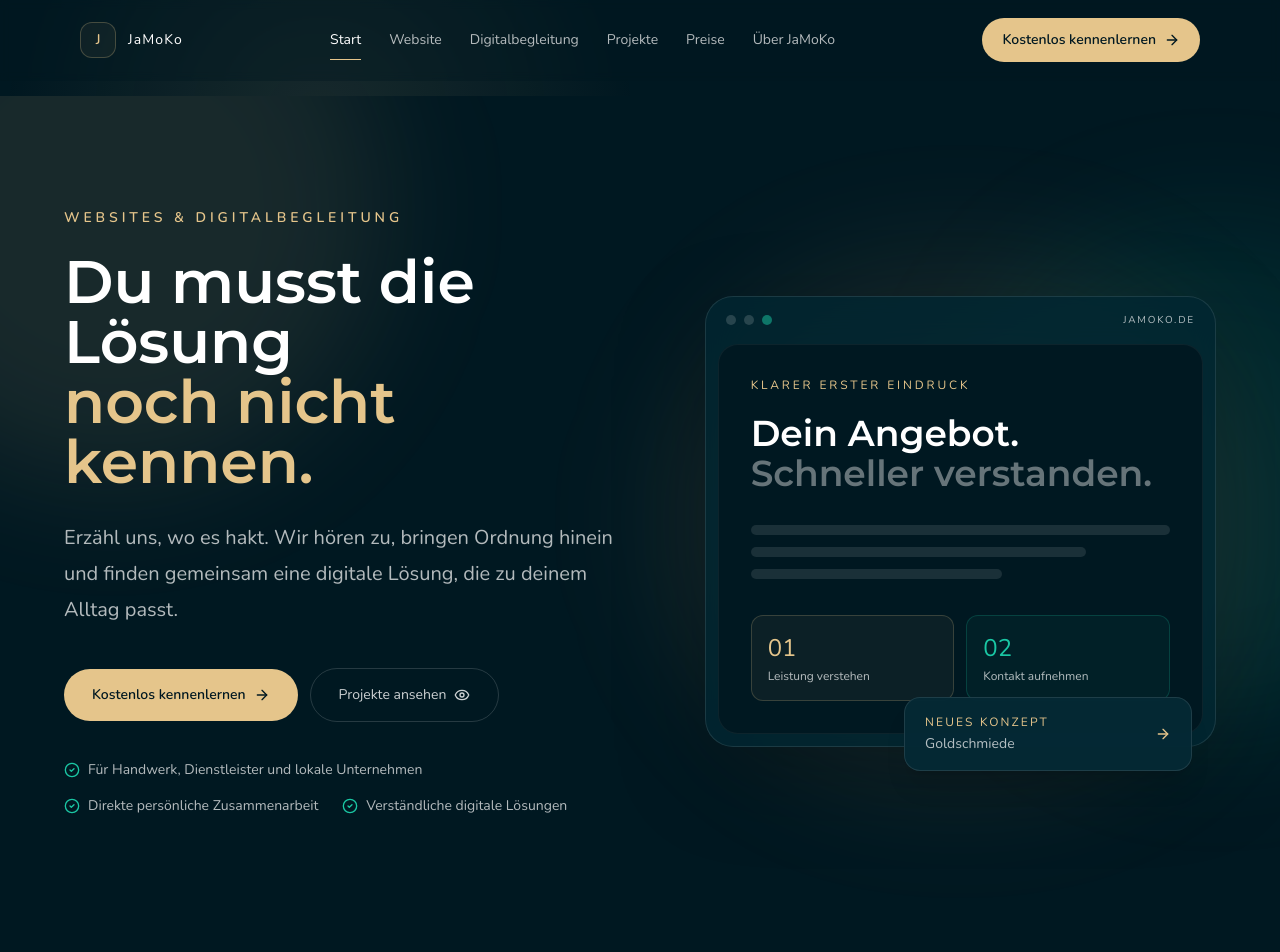
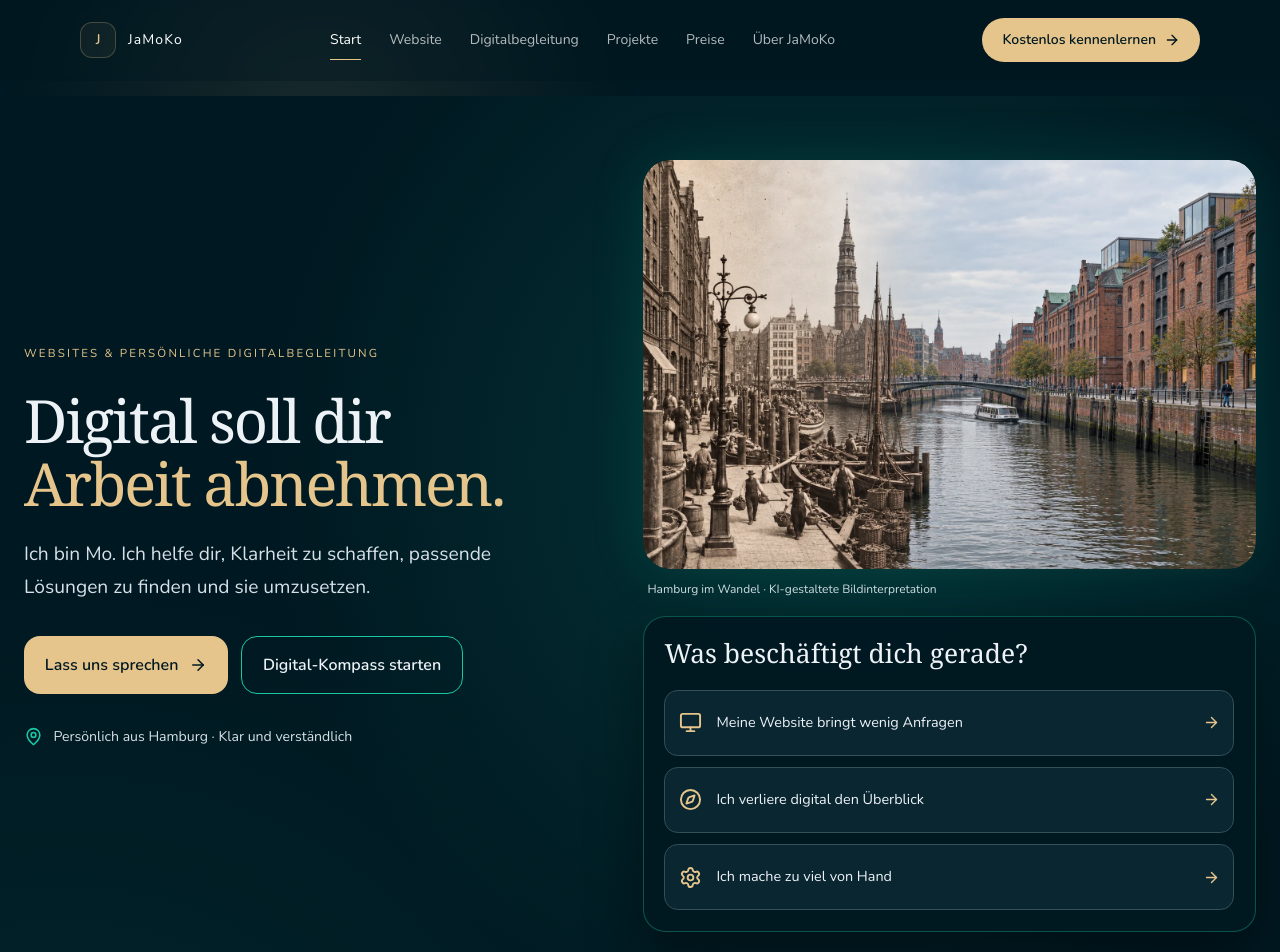
Before and after one commit to Jamoko112026/Jamoko-v1, a Next.js app: page / in a window 1280 px wide. Shown: the top 952 px of the page. Built offline with nearby package versions, Linux system fonts and the light colour scheme.

Commit message:
Startseite: persönlicher Einstieg und schwebende Themenkarten (#5)
* Refresh homepage hero with personal messaging and floating service cards

* Use Hamburg transformation hero and move topic card below artwork

```diff
--- /dev/null
+++ b/src/components/landing/Hero.module.css
@@ -0,0 +1,37 @@
+.section{position:relative;background:#001821;color:#edf2f7;padding:clamp(2rem,5vw,5rem) 1.5rem 4rem;isolation:isolate}
+.section::before{content:"";position:absolute;inset:0;z-index:-1;pointer-events:none;background:radial-gradient(ellipse at 65% 30%,rgba(26,199,164,.16),transparent 48%),radial-gradient(ellipse at 5% 90%,rgba(26,199,164,.08),transparent 40%)}
+.hero,.help{max-width:1280px;margin-inline:auto}
+.hero{display:grid;grid-template-columns:1fr 1.06fr;gap:2.5rem;align-items:center}
+.copy{min-width:0}.eyebrow{font-size:.72rem;letter-spacing:.19em;text-transform:uppercase;color:#e5c58b;margin-bottom:1.7rem}
+.copy h1{font-family:Georgia,'Times New Roman',serif;font-size:clamp(3rem,4.65vw,4.9rem);line-height:1.05;font-weight:400;letter-spacing:-.035em;margin:0}
+.copy h1 span{display:block;color:#e5c58b}
+.intro{font-size:1.2rem;line-height:1.7;max-width:32rem;margin-top:1.5rem;color:#d6e0e7}
+.actions{display:flex;flex-wrap:wrap;gap:.85rem;margin-top:2rem}
+.primary,.secondary{display:inline-flex;align-items:center;justify-content:center;gap:.65rem;padding:1rem 1.3rem;border-radius:1rem;font-weight:600;text-decoration:none;min-height:54px;transition:transform .2s,background .2s}
+.primary{background:#e5c58b;color:#001821}.primary:hover{background:#efd49f;transform:translateY(-2px)}
+.secondary{border:1px solid #1ac7a4;color:#edf2f7}.secondary:hover{background:#013542}
+.local{display:flex;align-items:center;gap:.65rem;color:#d6e0e7;font-size:.88rem;margin-top:2rem}.local svg{color:#1ac7a4;flex-shrink:0}
+.visual{position:relative;min-height:490px;border-radius:1.7rem;box-shadow:0 0 65px rgba(26,199,164,.17)}
+.photo{object-fit:cover;border-radius:1.7rem}
+.situations{position:relative;margin:2rem 1.25rem 9rem auto;width:calc(100% - 3rem);max-width:390px;padding:1.5rem;background:rgba(0,24,33,.96);border:1px solid rgba(26,199,164,.35);border-radius:1.4rem;box-shadow:0 24px 55px rgba(0,0,0,.4)}
+.situations h2{font-family:Georgia,'Times New Roman',serif;font-size:1.65rem;line-height:1.25;font-weight:400;margin-bottom:1.2rem}
+.situationList{display:grid;gap:.7rem}.situationList a{display:flex;align-items:center;gap:.9rem;min-height:66px;padding:.85rem;border:1px solid #31505a;border-radius:.85rem;background:#092631;color:#edf2f7;font-size:.9rem;transition:background .2s}
+.situationList a:hover{background:#123b45}.situationList svg{flex-shrink:0;color:#e5c58b}.situationList span{flex:1}
+.help{margin-top:4rem;padding-top:2.8rem;border-top:1px solid #214654}
+.help>h2{text-align:center;font-family:Georgia,'Times New Roman',serif;font-size:clamp(2rem,3vw,2.8rem);font-weight:400;line-height:1.2;margin-bottom:2rem}
+.cards{display:grid;grid-template-columns:repeat(3,minmax(0,1fr));gap:1.3rem}
+.card{display:flex;gap:1rem;align-items:flex-start;position:relative;padding:1.8rem 1.4rem;border:1px solid #23505a;border-radius:1.4rem;background:linear-gradient(140deg,#062a35,#001821);box-shadow:0 14px 35px rgba(0,0,0,.22),0 0 28px rgba(26,199,164,.06);transition:transform .2s,border-color .2s}
+.card>svg{flex-shrink:0;color:#e5c58b}.card h3{font-family:Georgia,'Times New Roman',serif;font-size:1.35rem;line-height:1.3;font-weight:400;margin-bottom:.7rem}.card p{font-size:.95rem;line-height:1.6;color:#d6e0e7}.card .cardArrow{position:absolute;bottom:1rem;right:1rem;width:16px}.card:hover{transform:translateY(-4px);border-color:#e5c58b}
+.section a:focus-visible{outline:3px solid #1ac7a4;outline-offset:5px}
+@media(max-width:1023px){.hero{grid-template-columns:1fr;gap:2.5rem}.copy{max-width:700px}.visual{min-height:430px}.situations{margin-bottom:6rem}.cards{grid-template-columns:1fr}.card{padding:1.5rem}.help{margin-top:3rem}}
+@media(max-width:480px){.section{padding-inline:1.25rem}.copy h1{font-size:2.9rem}.eyebrow{font-size:.65rem;letter-spacing:.13em}.actions{flex-direction:column}.local{align-items:flex-start}.visual{min-height:410px}.situations{width:calc(100% - 2rem);margin:1rem auto 7rem;padding:1.1rem}.situations h2{font-size:1.45rem}}
+@media(prefers-reduced-motion:reduce){.section a{transition:none}.section a:hover{transform:none}}
+
+/* Preserve both eras of the artwork at every viewport width. */
+.visual{min-height:0;border-radius:0;box-shadow:none}
+.figure{margin:0}
+.imageFrame{position:relative;aspect-ratio:3/2;border-radius:1.7rem;box-shadow:0 0 55px rgba(26,199,164,.13);overflow:hidden}
+.photo{object-fit:contain}
+.figure figcaption{font-size:.75rem;line-height:1.5;color:#d6e0e7;margin:.7rem .3rem 1.1rem}
+.situations{width:100%;max-width:none;margin:0;padding:1.3rem}
+@media(max-width:480px){.situations{width:100%;margin:0;padding:1.1rem}.imageFrame{border-radius:1.2rem}}
--- a/src/components/landing/Hero.tsx
+++ b/src/components/landing/Hero.tsx
@@ -1,139 +1,60 @@
+import Image from "next/image";
 import Link from "next/link";
-import { ArrowRight, CheckCircle2, Eye } from "lucide-react";
+import { ArrowRight, Monitor, Compass, Settings, FolderOpen, Sprout, MapPin } from "lucide-react";
+import styles from "./Hero.module.css";
 
-const trustItems = [
-  "Für Handwerk, Dienstleister und lokale Unternehmen",
-  "Direkte persönliche Zusammenarbeit",
-  "Verständliche digitale Lösungen",
+const situations = [
+  { icon: Monitor, label: "Meine Website bringt wenig Anfragen", href: "/mini-site" },
+  { icon: Compass, label: "Ich verliere digital den Überblick", href: "#digitalbegleitung" },
+  { icon: Settings, label: "Ich mache zu viel von Hand", href: "/digital-kompass" },
+];
+const services = [
+  { icon: Monitor, title: "Eine Website, die zu dir passt", text: "Verständlich. Persönlich. Leicht zu nutzen.", href: "/mini-site" },
+  { icon: FolderOpen, title: "Mehr Ordnung im Alltag", text: "Dateien, Werkzeuge und Abläufe sinnvoll sortieren.", href: "#digitalbegleitung" },
+  { icon: Sprout, title: "Ein klarer nächster Schritt", text: "Gemeinsam herausfinden, was du wirklich brauchst.", href: "/digital-kompass" },
 ];
 
 export function Hero() {
   return (
-    <section
-      id="hero"
-      className="relative overflow-hidden bg-[#001821] px-6 pb-28 pt-14 sm:px-8 sm:pt-20 md:pb-36 md:pt-28"
-    >
-      <div
-        className="pointer-events-none absolute inset-0"
-        aria-hidden="true"
-      >
-        <div className="absolute -left-40 -top-40 h-[34rem] w-[34rem] rounded-full bg-[#E5C58B]/10 blur-3xl" />
-        <div className="absolute -right-48 top-32 h-[32rem] w-[32rem] rounded-full bg-[#1AC7A4]/10 blur-3xl" />
-        <div className="absolute inset-x-0 bottom-0 h-px bg-gradient-to-r from-transparent via-[#E5C58B]/30 to-transparent" />
-      </div>
-
-      <div className="relative mx-auto grid max-w-6xl items-center gap-14 md:gap-16 lg:grid-cols-[1.06fr_0.94fr]">
-        <div className="lg:pb-4">
-          <p className="mb-6 text-xs font-semibold uppercase tracking-[0.28em] text-[#E5C58B] sm:text-sm">
-            Websites &amp; Digitalbegleitung
-          </p>
-          <h1 className="max-w-3xl text-[2.55rem] font-light leading-[1.06] tracking-normal text-white sm:text-5xl md:text-6xl">
-            Du musst die Lösung{" "}
-            <span className="block text-[#E5C58B]">
-              noch nicht kennen.
-            </span>
-          </h1>
-          <p className="mt-7 max-w-2xl text-lg font-light leading-8 text-white/70 md:text-xl md:leading-9">
-            Erzähl uns, wo es hakt. Wir hören zu, bringen Ordnung hinein und
-            finden gemeinsam eine digitale Lösung, die zu deinem Alltag passt.
-          </p>
-
-          <div className="mt-10 flex flex-col gap-3 sm:flex-row sm:items-center">
-            <a
-              href="#kontakt"
-              className="inline-flex items-center justify-center gap-2 rounded-full bg-[#E5C58B] px-7 py-4 text-sm font-semibold text-[#001821] transition hover:-translate-y-0.5 hover:bg-[#efd49f] focus:outline-none focus:ring-2 focus:ring-[#E5C58B] focus:ring-offset-4 focus:ring-offset-[#001821]"
-            >
-              Kostenlos kennenlernen
-              <ArrowRight className="h-4 w-4" aria-hidden="true" />
-            </a>
-            <a
-              href="#beispiele"
-              className="inline-flex items-center justify-center gap-2 rounded-full border border-white/15 px-7 py-4 text-sm font-medium text-white/80 transition hover:border-white/30 hover:bg-white/5 hover:text-white"
-            >
-              Projekte ansehen
-              <Eye className="h-4 w-4" aria-hidden="true" />
-            </a>
+    <section id="hero" className={styles.section}>
+      <div className={styles.hero}>
+        <div className={styles.copy}>
+          <p className={styles.eyebrow}>Websites &amp; persönliche Digitalbegleitung</p>
+          <h1>Digital soll dir <span>Arbeit abnehmen.</span></h1>
+          <p className={styles.intro}>Ich bin Mo. Ich helfe dir, Klarheit zu schaffen, passende Lösungen zu finden und sie umzusetzen.</p>
+          <div className={styles.actions}>
+            <a className={styles.primary} href="#kontakt">Lass uns sprechen <ArrowRight size={18} aria-hidden="true" /></a>
+            <Link className={styles.secondary} href="/digital-kompass">Digital-Kompass starten</Link>
           </div>
-
-          <ul className="mt-9 flex flex-wrap gap-x-6 gap-y-3 text-sm leading-6 text-white/70">
-            {trustItems.map((item) => (
-              <li key={item} className="flex items-center gap-2">
-                <CheckCircle2
-                  className="h-4 w-4 text-[#1AC7A4]"
-                  aria-hidden="true"
-                />
-                {item}
-              </li>
-            ))}
-          </ul>
+          <p className={styles.local}><MapPin size={19} aria-hidden="true" /> Persönlich aus Hamburg · Klar und verständlich</p>
         </div>
-
-        <div className="relative mx-auto w-full max-w-md sm:max-w-lg lg:justify-self-end">
-          <div
-            className="absolute -inset-8 rounded-full bg-[#E5C58B]/10 blur-3xl"
-            aria-hidden="true"
-          />
-          <div className="relative overflow-hidden rounded-[1.75rem] border border-white/10 bg-[#012631]/80 p-3 shadow-[0_28px_90px_rgba(0,0,0,0.26)] backdrop-blur-xl">
-            <div className="mb-3 flex items-center gap-2 px-2 py-1">
-              <span className="h-2.5 w-2.5 rounded-full bg-white/15" />
-              <span className="h-2.5 w-2.5 rounded-full bg-white/15" />
-              <span className="h-2.5 w-2.5 rounded-full bg-[#1AC7A4]/50" />
-              <span className="ml-auto text-[10px] tracking-[0.18em] text-white/70">
-                JAMOKO.DE
-              </span>
+        <div className={styles.visual}>
+          <figure className={styles.figure}>
+            <div className={styles.imageFrame}>
+              <Image src="/hero/jamoko-hamburg-im-wandel.webp" alt="Künstlerischer Übergang von einem historischen Hamburger Fleet in Sepia zu einer modernen Uferbebauung." fill priority sizes="(min-width: 1024px) 50vw, 100vw" className={styles.photo} />
             </div>
-
-            <div className="rounded-[1.25rem] border border-white/5 bg-[#001821] p-6 sm:p-8">
-              <p className="text-xs uppercase tracking-[0.24em] text-[#E5C58B]">
-                Klarer erster Eindruck
-              </p>
-              <h2 className="mt-5 text-3xl font-light leading-tight text-white sm:text-4xl">
-                Dein Angebot.
-                <span className="block text-white/40">Schneller verstanden.</span>
-              </h2>
-
-              <div className="mt-8 space-y-3">
-                <div className="h-2.5 w-full rounded-full bg-white/10" />
-                <div className="h-2.5 w-4/5 rounded-full bg-white/10" />
-                <div className="h-2.5 w-3/5 rounded-full bg-white/10" />
-              </div>
-
-              <div className="mt-9 grid grid-cols-2 gap-3">
-                <div className="rounded-xl border border-[#E5C58B]/20 bg-[#E5C58B]/5 p-4">
-                  <span className="block text-2xl font-light text-[#E5C58B]">
-                    01
-                  </span>
-                  <span className="mt-1 block text-xs text-white/70">
-                    Leistung verstehen
-                  </span>
-                </div>
-                <div className="rounded-xl border border-[#1AC7A4]/20 bg-[#1AC7A4]/5 p-4">
-                  <span className="block text-2xl font-light text-[#1AC7A4]">
-                    02
-                  </span>
-                  <span className="mt-1 block text-xs text-white/70">
-                    Kontakt aufnehmen
-                  </span>
-                </div>
-              </div>
+            <figcaption>Hamburg im Wandel · KI-gestaltete Bildinterpretation</figcaption>
+          </figure>
+          <div className={styles.situations}>
+            <h2>Was beschäftigt dich gerade?</h2>
+            <div className={styles.situationList}>
+              {situations.map(({ icon: Icon, label, href }) => (
+                <Link key={label} href={href}><Icon size={23} aria-hidden="true" /><span>{label}</span><ArrowRight size={17} aria-hidden="true" /></Link>
+              ))}
             </div>
           </div>
-
-          <Link
-            href="/projekte"
-            className="absolute -bottom-6 left-4 right-4 flex items-center justify-between rounded-2xl border border-white/10 bg-[#052a35]/95 px-5 py-4 text-sm text-white/70 shadow-xl backdrop-blur-xl transition hover:border-[#E5C58B]/30 hover:text-white sm:left-auto sm:right-6 sm:w-72"
-          >
-            <span>
-              <span className="block text-xs uppercase tracking-[0.18em] text-[#E5C58B]">
-                Neues Konzept
-              </span>
-              <span className="mt-1 block">Goldschmiede</span>
-            </span>
-            <ArrowRight
-              className="h-4 w-4 text-[#E5C58B]"
-              aria-hidden="true"
-            />
-          </Link>
+        </div>
+      </div>
+      <div className={styles.help}>
+        <h2>Wo würde etwas mehr Klarheit helfen?</h2>
+        <div className={styles.cards}>
+          {services.map(({ icon: Icon, title, text, href }) => (
+            <Link className={styles.card} key={title} href={href}>
+              <Icon size={36} aria-hidden="true" />
+              <div><h3>{title}</h3><p>{text}</p></div>
+              <ArrowRight className={styles.cardArrow} size={20} aria-hidden="true" />
+            </Link>
+          ))}
         </div>
       </div>
     </section>
```
Also changed, not shown: public/hero/jamoko-hamburg-im-wandel.webp (added).
